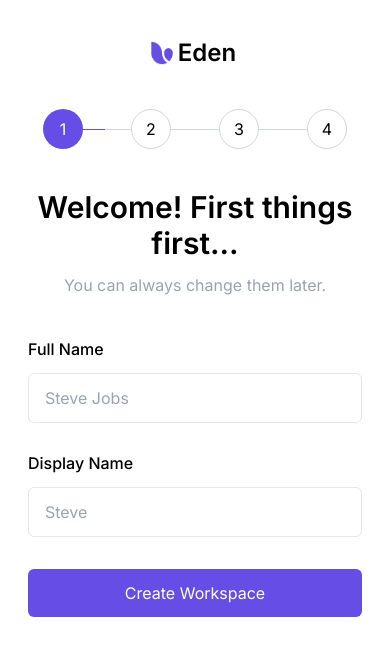
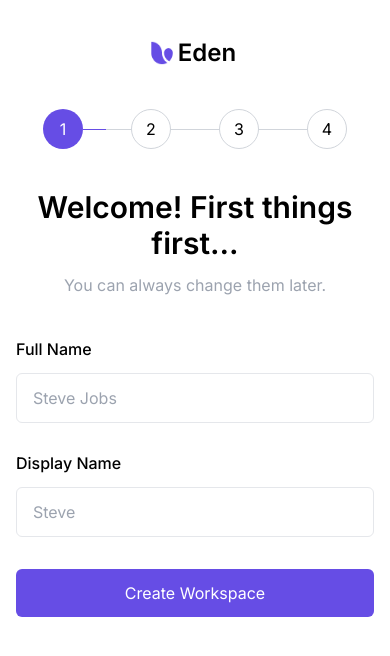
Before and after one commit to kgsantosh770/cutshort-eden, a React (Create React App) app: page /profileinfo in a window 390 px wide. Shown: the top 656 px of the page. Built offline with nearby package versions, Linux system fonts and the light colour scheme.

Commit message:
input validation and ui fixes

```diff
--- a/src/App.tsx
+++ b/src/App.tsx
@@ -1,4 +1,4 @@
-import { Routes, Route } from 'react-router-dom';
+import { Routes, Route, useNavigate } from 'react-router-dom';
 
 import LogoTitle from "./components/LogoTitle";
 import ProgressBar from "./components/ProgressBar/ProgressBar";
@@ -7,11 +7,13 @@ import GetUsageType from './pages/GetUsagePlan';
 import GetWorkspace from './pages/GetWorkspace';
 import Success from './pages/Success';
 import { useOnboardContext } from './context/OnboardContext'
+import { useEffect } from 'react';
 
 function App() {
-  const {onboardStage} = useOnboardContext();
+  const { onboardStage, onboardCompleted } = useOnboardContext();
+
   return (
-    <div className="App mt-9">
+    <div className="App mt-9 px-4">
       <LogoTitle />
       {/* currentStage should be less than or equal to stageCount. */}
       <ProgressBar stageCount={4} currentStage={onboardStage} />
--- a/src/components/Card.tsx
+++ b/src/components/Card.tsx
@@ -9,7 +9,7 @@ interface CardProps {
 export default function Card(props: CardProps) {
     return (
         <button
-            className={`border rounded-md w-[11.5rem] py-4 px-4 text-left ${props.active ? 'border-primary' : 'border-gray-200 grayscale'}`}
+            className={`border rounded-md mr-3 lg:w-[11.5rem] py-4 px-3 lg:px-4 text-left ${props.active ? 'border-primary' : 'border-gray-200 grayscale'}`}
             onClick={props.onClick}
         >
             <img src={props.icon} alt="" className="mb-4"/>
--- a/src/components/FormHOC/Form.tsx
+++ b/src/components/FormHOC/Form.tsx
@@ -1,28 +1,30 @@
-import {Link} from 'react-router-dom';
+import { FormEvent } from 'react';
+import { useNavigate } from 'react-router-dom';
 
 interface Props {
     title: string,
     subtitle?: string,
     buttonText?: string,
-    nextPage: string,
     children?: React.ReactNode,
+    handleSubmit: (event: FormEvent<HTMLFormElement>)=>void,
 }
 
 export default function Form(props: Props) {
     return (
-        <div className="mx-auto">
+        <form className="mx-auto" onSubmit={props.handleSubmit}>
             <p className="text-center text-3xl font-semibold mb-3">{props.title}</p>
             {props.subtitle && <p className="text-center text-gray-400">{props.subtitle}</p>}
-            <div className="px-7 mt-10 mx-auto max-w-md">
+            <div className="lg:px-7 mt-10 mx-auto max-w-md">
                 {props.children}
                 {props.buttonText &&
-                    <Link to={props.nextPage}
-                        className="rounded-md bg-primary block text-center w-full mt-8 py-3 text-white"
+                    <button
+                        type="submit"
+                        className="rounded-md bg-primary w-full mt-8 py-3 text-white"
                     >
                         {props.buttonText}
-                    </Link>
+                    </button>
                 }
             </div>
-        </div>
+        </form>
     )
 }
--- a/src/components/InputField/InputField.tsx
+++ b/src/components/InputField/InputField.tsx
@@ -8,6 +8,7 @@ interface Props {
     value?: string,
     optional?: boolean,
     preText?: string,
+    errorText?: string,
     onChange: ChangeEventHandler<HTMLInputElement>
 }
 
@@ -18,7 +19,7 @@ export default function InputField(props: Props) {
                 <span className="font-medium">{props.title}</span>
                 {props.optional && <span className="text-gray-400 ml-1.5 font-light">(optional)</span>}
             </div>
-            <div className="flex">
+            <div className={props.preText ? 'flex' : ''}>
                 {
                     props.preText &&
                     <span className="bg-gray-100 py-3 px-4 rounded-l-md mt-3 text-gray-400 border border-gray-200">
@@ -34,8 +35,11 @@ export default function InputField(props: Props) {
                     className=
                     {`w-full inline mt-3 border border-gray-200 outline-none py-3 px-4 placeholder:text-gray-400
                     ${props.optional ? 'rounded-r-md border-l-0' : 'rounded-md'}`}
-                    required={props.optional ? false : true}
+                // required={props.optional ? false : true}
                 />
+                {props.errorText &&
+                    <p className="text-red-400 ml-1 mt-1 font-semibold text-sm">{props.errorText}</p>
+                }
             </div>
         </>
     )
--- a/src/components/ProgressBar/ProgressBar.css
+++ b/src/components/ProgressBar/ProgressBar.css
@@ -2,7 +2,7 @@
     content: '';
     position: absolute;
     top: 50%;
-    width: 70%;
+    width: 1.6rem;
     height: 1.2px;
 }
 
--- a/src/context/OnboardContext.tsx
+++ b/src/context/OnboardContext.tsx
@@ -14,6 +14,8 @@ interface ContextValueType {
     handleInputChange: (event: FormEvent<HTMLInputElement>) => void,
     onboardStage: number,
     setOnboardStage: React.Dispatch<React.SetStateAction<number>>,
+    onboardCompleted: boolean,
+    setOnboardCompleted: React.Dispatch<React.SetStateAction<boolean>>,
 }
 
 interface OnboardContextProps {
@@ -34,6 +36,7 @@ const OnboardContexProvider = ({ children }: OnboardContextProps) => {
 
     const [userInfo, setUserInfo] = useState(initialState);
     const [onboardStage, setOnboardStage] = useState<number>(1);
+    const [onboardCompleted, setOnboardCompleted] = useState<boolean>(false);
 
     const handleInputChange = (event: FormEvent<HTMLInputElement>) => {
         const { name, value } = event.target as HTMLInputElement;
@@ -48,7 +51,7 @@ const OnboardContexProvider = ({ children }: OnboardContextProps) => {
     };
 
     return (
-        <OnboardContext.Provider value={{userInfo, setUserInfo, handleInputChange, onboardStage, setOnboardStage}}>
+        <OnboardContext.Provider value={{userInfo, setUserInfo, handleInputChange, onboardStage, setOnboardStage, onboardCompleted, setOnboardCompleted}}>
             {children}
         </OnboardContext.Provider>
     )
--- a/src/pages/GetProfile.tsx
+++ b/src/pages/GetProfile.tsx
@@ -1,22 +1,46 @@
-import { FormEvent, useEffect } from "react";
+import { FormEvent, useEffect, useState } from "react";
+import { useNavigate } from 'react-router-dom';
+
 import Form from "../components/FormHOC/Form";
 import InputField from "../components/InputField/InputField";
 import { useOnboardContext } from "../context/OnboardContext";
 
 export default function GetProfile() {
-    const { userInfo, handleInputChange, setOnboardStage } = useOnboardContext();
+    const { userInfo, handleInputChange, setOnboardStage, onboardCompleted } = useOnboardContext();
 
     useEffect(() => {
-      setOnboardStage(1);
+        setOnboardStage(1);
     }, [])
 
+    const navigate = useNavigate();
+
+    const handleSubmit = (event: FormEvent<HTMLFormElement>) => {
+        event.preventDefault();
+        const fullName = userInfo.fullname;
+        const displayName = userInfo.displayname;
+        setFullNameError(undefined);
+        setDisplayNameError(undefined);
+
+        if (fullName === '' || fullName === undefined || fullName === null){
+            setFullNameError('Full name cannot be empty');
+        }
+        else if (displayName === '' || displayName === undefined || displayName === null){
+            setDisplayNameError('Display name cannot be empty');
+        }
+        else {
+            navigate('/workspaceinfo');
+        }
+    }
+
+    const [fullNameError, setFullNameError] = useState<string | undefined>(undefined);
+    const [displayNameError, setDisplayNameError] = useState<string | undefined>(undefined);
 
     return (
         <Form
             title="Welcome! First things first..."
             subtitle="You can always change them later."
             buttonText="Create Workspace"
-            nextPage="/workspaceinfo"
+            handleSubmit={handleSubmit}
         >
             <InputField
                 title="Full Name"
@@ -24,6 +48,7 @@ export default function GetProfile() {
                 placeholder="Steve Jobs"
                 value={userInfo.fullname}
                 onChange={handleInputChange}
+                errorText={fullNameError}
             />
             <InputField
                 title="Display Name"
@@ -31,6 +56,7 @@ export default function GetProfile() {
                 placeholder="Steve"
                 value={userInfo.displayname}
                 onChange={handleInputChange}
+                errorText={displayNameError}
             />
         </Form>
     )
--- a/src/pages/GetUsagePlan.tsx
+++ b/src/pages/GetUsagePlan.tsx
@@ -1,26 +1,43 @@
+import { useEffect, useState, FormEvent } from "react";
+import { useNavigate } from 'react-router-dom';
+
 import Card from "../components/Card";
 import Form from "../components/FormHOC/Form";
 import SinglePersonIcon from "../assets/images/person.png";
 import TeamIcon from "../assets/images/team.png";
-import { useEffect, useState } from "react";
 import { useOnboardContext } from "../context/OnboardContext";
 
 export default function GetUsageType() {
-  const { setUserInfo, setOnboardStage } = useOnboardContext();
+  const { setUserInfo, setOnboardStage, onboardCompleted, setOnboardCompleted } = useOnboardContext();
 
   const [activeCardId, setActiveCardId] = useState(0);
 
+  const navigate = useNavigate();
+
+  const handleSubmit = (event: FormEvent<HTMLFormElement>) => {
+    event.preventDefault();
+    setOnboardCompleted(true);
+    navigate('/success');
+  }
+
   useEffect(() => {
+    //Third stage of onboarding
+    setOnboardStage(3);
+  }, [])
+
+  useEffect(() => {
+    // by default set to single user plan
     setUserInfo(prevData => {
       return {
         ...prevData,
-        workspacePlan: 'For myself'
+        workspacePlan: "For myself"
       }
     })
-    setOnboardStage(3);
-  }, [])
 
-  const onCardClick = (cardId: number, workspacePlan: string) => {
+  }, [activeCardId])
+
+  const onCardClick = (event: FormEvent<HTMLButtonElement> ,cardId: number, workspacePlan: string) => {
+    event.preventDefault();
     setActiveCardId(cardId);
     setUserInfo(prevData => {
       return {
@@ -29,7 +46,6 @@ export default function GetUsageType() {
       }
     })
   }
-
 
   const CardDetails = [
     {
@@ -51,7 +67,7 @@ export default function GetUsageType() {
       title={card.title}
       description={card.description}
       active={activeCardId === index ? true : false}
-      onClick={() => onCardClick(index, card.title)}
+      onClick={(event)=>onCardClick(event, index, card.title)}
     />
   )
 
@@ -60,7 +76,7 @@ export default function GetUsageType() {
       title="How are you planning to use Eden?"
       subtitle="We'll streamline your setup experience accordingly."
       buttonText="Create Workspace"
-      nextPage="/success"
+      handleSubmit={handleSubmit}
     >
       <div className="flex justify-between">
         {cards}
--- a/src/pages/GetWorkspace.tsx
+++ b/src/pages/GetWorkspace.tsx
@@ -1,22 +1,40 @@
-import { useEffect } from "react";
+import { FormEvent, useEffect, useState } from "react";
+import { useNavigate } from 'react-router-dom';
+
 import Form from "../components/FormHOC/Form";
 import InputField from "../components/InputField/InputField";
 import { useOnboardContext } from "../context/OnboardContext";
 
 export default function GetWorkspace() {
-  const { userInfo, handleInputChange, setOnboardStage } = useOnboardContext();
+  const { userInfo, handleInputChange, onboardStage, setOnboardStage, onboardCompleted } = useOnboardContext();
 
   useEffect(() => {
-      setOnboardStage(2);
+    setOnboardStage(2);
   }, [])
 
+  const navigate = useNavigate();
+
+  const handleSubmit = (event: FormEvent<HTMLFormElement>) => {
+    event.preventDefault();
+    const workspace = userInfo.workspace;
+    setWorkspaceError(undefined);
+
+    if (workspace === '' || workspace === undefined || workspace === null) {
+      setWorkspaceError('Workspace name cannot be empty');
+    }
+    else {
+      navigate('/planinfo');
+    }
+  }
+
+  const [workspaceError, setWorkspaceError] = useState<string | undefined>(undefined);
 
   return (
     <Form
       title="Let's set up a home for all your work"
       subtitle="You can always create another workspace later."
       buttonText="Create Workspace"
-      nextPage="/planinfo"
+      handleSubmit={handleSubmit}
     >
       <InputField
         title="Workspace Name"
@@ -24,6 +42,7 @@ export default function GetWorkspace() {
         value={userInfo.workspace}
         placeholder="Eden"
         onChange={handleInputChange}
+        errorText={workspaceError}
       />
       <InputField
         title="Workspace URL"
--- a/src/pages/Success.tsx
+++ b/src/pages/Success.tsx
@@ -1,16 +1,19 @@
 import { useEffect } from 'react';
+import {useNavigate} from 'react-router-dom';
+
 import TickIcon from '../assets/images/tick.png';
 import { useOnboardContext } from '../context/OnboardContext';
 
 export default function Success() {
-    const { userInfo, setOnboardStage } = useOnboardContext();
+    const navigate = useNavigate();
+    const { userInfo, setOnboardStage, onboardCompleted, setOnboardCompleted } = useOnboardContext();
 
     useEffect(() => {
         setOnboardStage(4);
     }, [])
 
     return (
-        <div className='w-max mx-auto'>
+        <div className='lg:w-max mx-auto'>
             <div className="rounded-full bg-primary w-max p-3 mx-auto mb-9 mt-20">
                 <img src={TickIcon} alt="tick" />
             </div>
```
Lines whose indentation alone changed are shown as unchanged.
